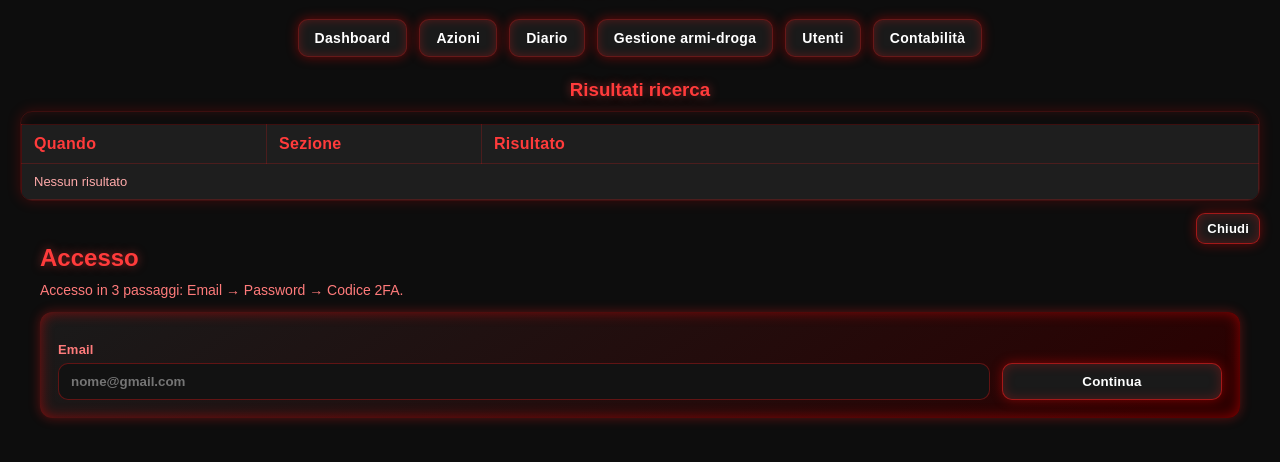
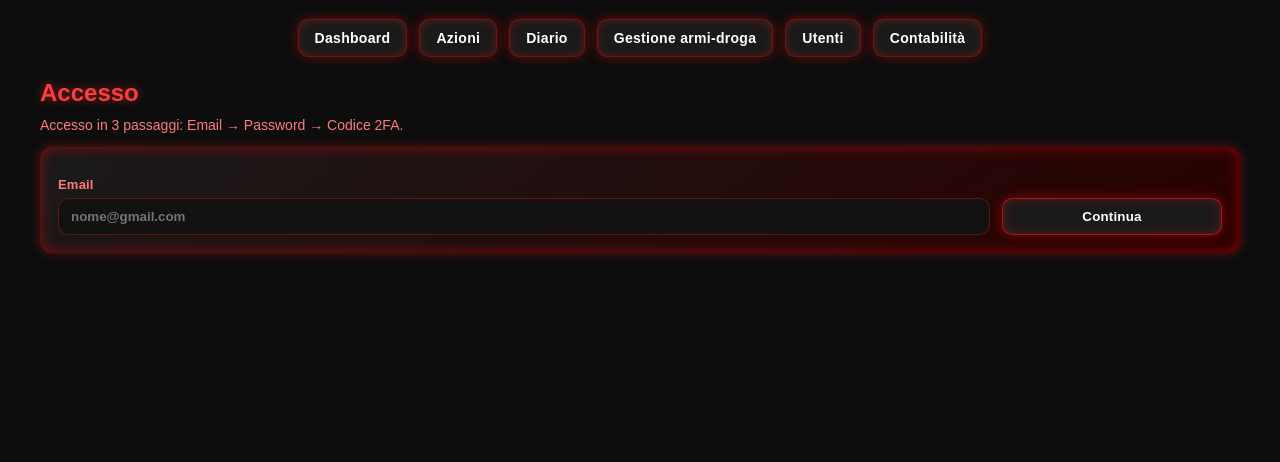
Before and after one commit to Mike-Majic/Velo-Nero-Home, a website: page index.html in a window 1280 px wide. Shown: the part 206-668 px from the top of the page. Drawn offline with Linux system fonts and the light colour scheme.

Commit message:
Update index.html

```diff
--- a/index.html
+++ b/index.html
@@ -297,46 +297,6 @@
     <button id="btnLog" onclick="showSection('log')" style="display:none;">📋 Log</button>
   </div>
 
-    <!-- RICERCA GLOBALE (in alto) -->
-<div class="diaryBar" id="globalBar" style="max-width:1200px; margin:0 auto 18px auto; display:none;">
-  <div class="diarySearch">
-    <span class="icon">🔎</span>
-    <input id="globalQuery" type="text" placeholder="Cerca ovunque.. (Diario, Azioni, Gestione, Contabilità .. Log se admin)" />
-  </div>
-
-  <button class="btn" onclick="globalSearch()">Cerca</button>
-  <button class="btn" onclick="globalClear()">Pulisci</button>
-</div>
-
-<!-- OVERLAY RISULTATI RICERCA -->
-<div id="globalOverlay">
-  <div id="globalModal">
-    <h3 style="margin:0 0 10px 0; color:var(--red2); text-shadow:0 0 10px #ff3b3b80; font-weight:900;">
-      Risultati ricerca
-    </h3>
-
-    <div class="muted" id="globalInfo" style="margin-bottom:10px;"></div>
-
-    <div class="diaryTableWrap" style="margin-top:0;">
-      <table>
-        <thead>
-          <tr>
-            <th style="width:220px;">Quando</th>
-            <th style="width:190px;">Sezione</th>
-            <th>Risultato</th>
-          </tr>
-        </thead>
-        <tbody id="globalResultsBody">
-          <tr><td class="muted" colspan="3">Nessun risultato</td></tr>
-        </tbody>
-      </table>
-    </div>
-
-    <div class="row" style="justify-content:flex-end;">
-      <button class="btn small" onclick="globalClose()">Chiudi</button>
-    </div>
-  </div>
-</div>
 
   <!-- LOGIN -->
   <div id="login" class="section">
```
